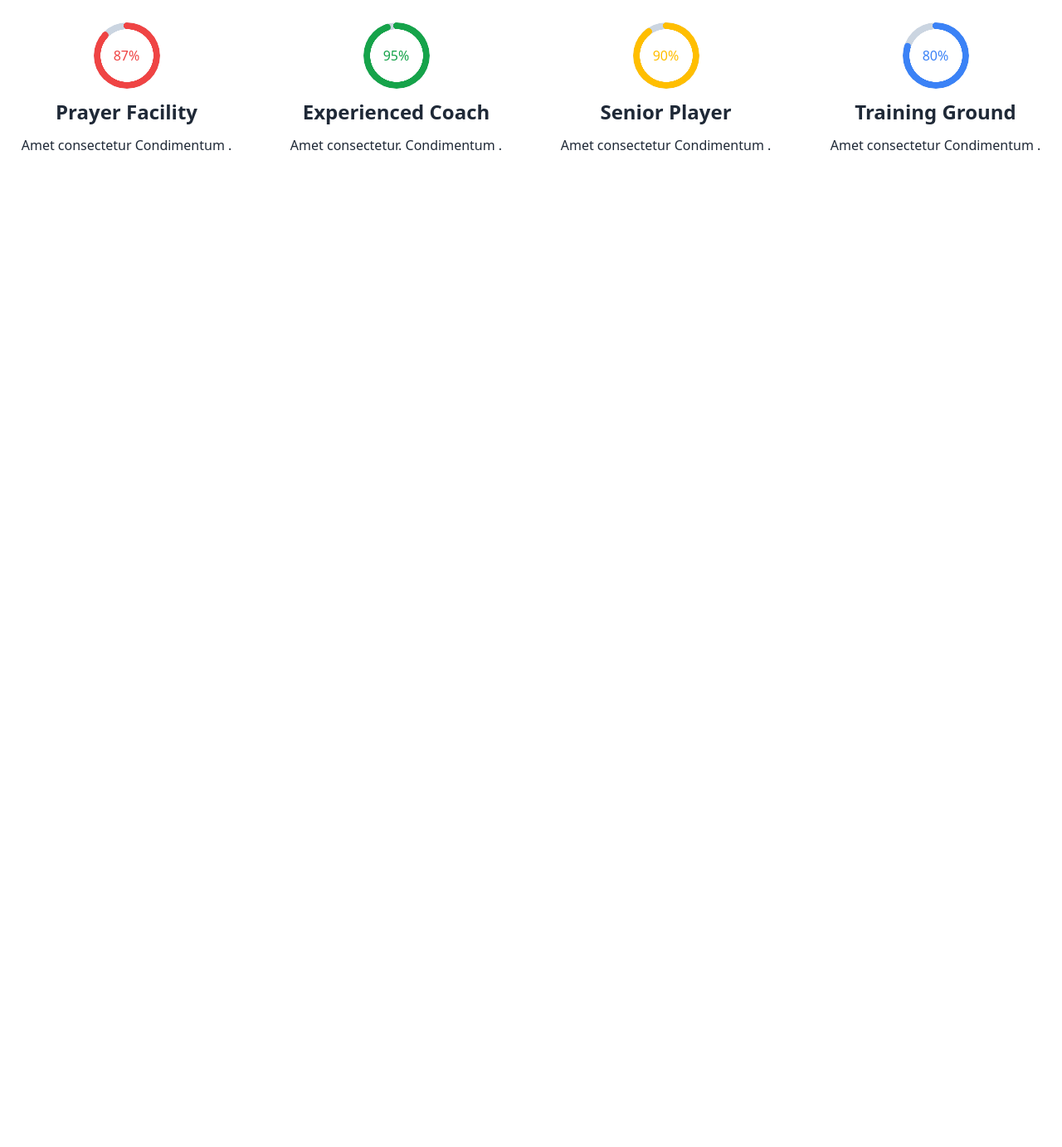
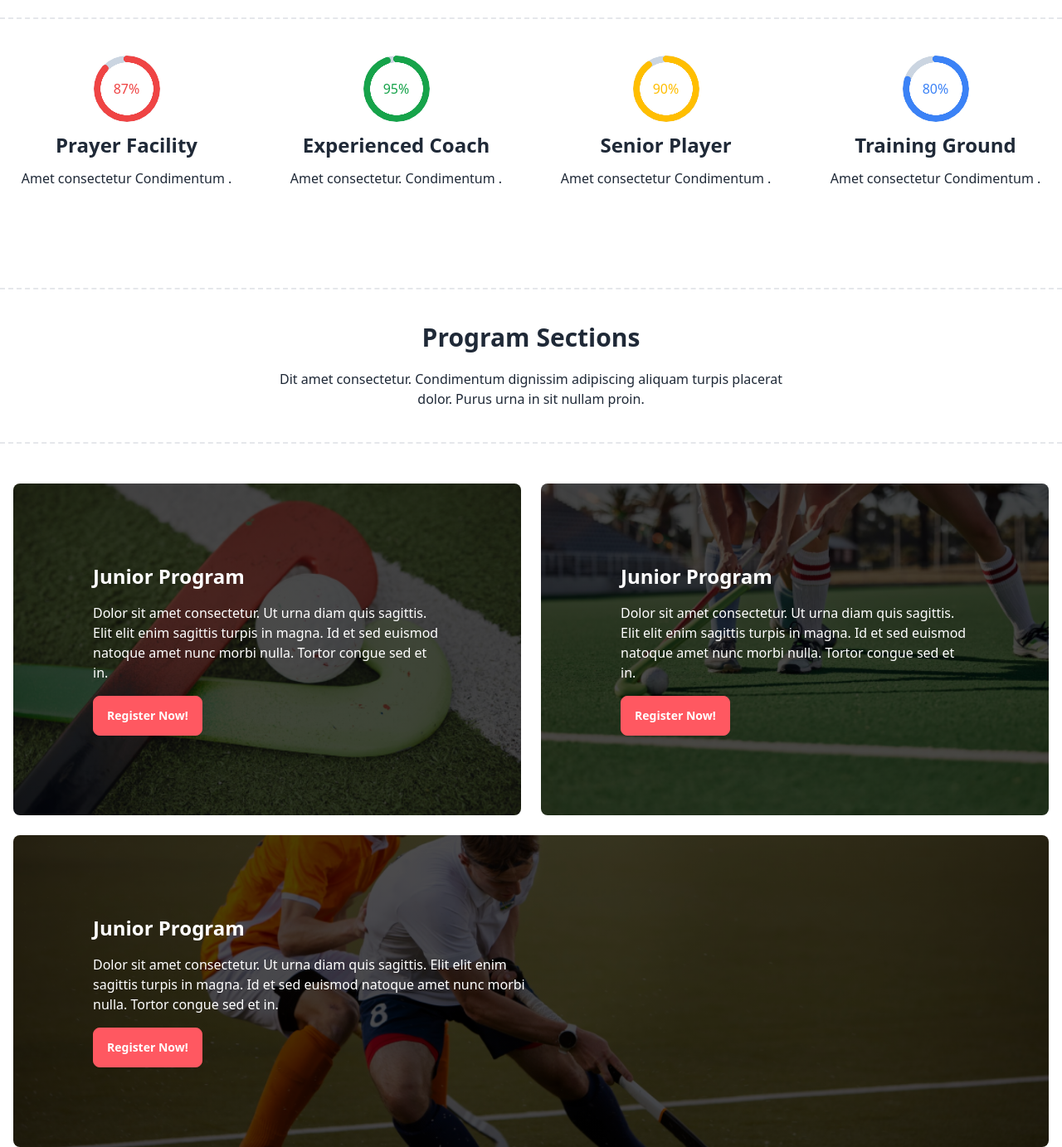
Before and after one commit to Rohithossain12/B9A3-Hockeys, a plain HTML site: page index.html in a window 1280 px wide. Shown: the part 933-2316 px from the top of the page at 83% size. Before the commit the page ends 1240 px from the top, so only its background shows below. Drawn offline with nearby package versions, Linux system fonts and the light colour scheme.

Commit message:
added css file and complete program section

```diff
--- a/index.html
+++ b/index.html
@@ -4,6 +4,7 @@
     <meta charset="UTF-8" />
     <meta name="viewport" content="width=device-width, initial-scale=1.0" />
     <title>B9A3-Hockeys</title>
+    <link rel="stylesheet" href="style.css" />
     <!-- DaisyUi + Tailwind CDN -->
     <link
       href="https://cdn.jsdelivr.net/npm/daisyui@4.12.10/dist/full.min.css"
@@ -33,7 +34,7 @@
     <!--Header Section  -->
     <header class="container mx-auto">
       <!--Navbar Section  -->
-      <nav>
+      <nav class="mb-10">
         <div class="navbar bg-base-100">
           <div class="navbar-start">
             <div class="dropdown">
@@ -261,7 +262,65 @@
         </div>
       </section>
 
-      <!--  -->
+      <!--Program Section -->
+      <section class="mt-24">
+        <div
+          class="space-y-5 text-center py-10 border-y-2 border-dashed flex flex-col items-center justify-center"
+        >
+          <h3 class="text-3xl font-bold">Program Sections</h3>
+          <p class="px-4 opacity-88 lg:w-1/2">
+            Dit amet consectetur. Condimentum dignissim adipiscing aliquam
+            turpis placerat dolor. Purus urna in sit nullam proin.
+          </p>
+        </div>
+        <!--Image Content  -->
+        <div class="grid grid-cols-1 lg:grid-cols-2 mt-12 gap-6 px-4 ">
+         <!-- Junior Program -->
+         <div
+         class="w-full junior-program flex flex-col justify-end items-center p-24 text-white rounded-lg"
+       >
+         <div>
+           <h5 class="text-2xl font-semibold mb-4">Junior Program</h5>
+           <p>
+             Dolor sit amet consectetur. Ut urna diam quis sagittis. Elit elit enim
+             sagittis turpis in magna. Id et sed euismod natoque amet nunc morbi nulla.
+             Tortor congue sed et in.
+           </p>
+           <button class="btn btn-error text-white mt-4">Register Now!</button>
+         </div>
+       </div>
+       <!-- Teenager Program -->
+       <div
+       class="w-full senior-program flex flex-col justify-end items-center p-24 text-white rounded-lg"
+     >
+       <div>
+         <h5 class="text-2xl font-semibold mb-4">Junior Program</h5>
+         <p>
+           Dolor sit amet consectetur. Ut urna diam quis sagittis. Elit elit enim
+           sagittis turpis in magna. Id et sed euismod natoque amet nunc morbi nulla.
+           Tortor congue sed et in.
+         </p>
+         <button class="btn btn-error text-white mt-4">Register Now!</button>
+       </div>
+     </div>
+     <!--Professional Program  -->
+     <div
+  class="w-full lg:col-span-2  justify-start items-center p-24 text-white rounded-lg professional-program overflow-hidden"
+>
+  <div>
+    <h5 class="text-2xl font-semibold mb-4">Junior Program</h5>
+    <p class=" lg:w-1/2">
+      Dolor sit amet consectetur. Ut urna diam quis sagittis. Elit elit enim
+      sagittis turpis in magna. Id et sed euismod natoque amet nunc morbi nulla.
+      Tortor congue sed et in.
+    </p>
+    <button class="btn btn-error text-white mt-4">Register Now!</button>
+  </div>
+</div>
+
+
+        </div>
+      </section>
     </main>
     <!-- Footer Section -->
     <footer></footer>
--- /dev/null
+++ b/style.css
@@ -0,0 +1,35 @@
+.junior-program {
+  background-image: linear-gradient(
+      45deg,
+      rgba(0, 0, 0, 0.7),
+      rgba(0, 0, 0, 0.7)
+    ),
+    url(Images/2.png);
+  background-repeat: no-repeat;
+  background-size: cover;
+  background-position: center;
+}
+
+.senior-program {
+  background-image: linear-gradient(
+      45deg,
+      rgba(0, 0, 0, 0.7),
+      rgba(0, 0, 0, 0.7)
+    ),
+    url(Images/3.png);
+  background-repeat: no-repeat;
+  background-size: cover;
+  background-position: center;
+}
+
+.professional-program {
+  background-image: linear-gradient(
+      45deg,
+      rgba(0, 0, 0, 0.7),
+      rgba(0, 0, 0, 0.7)
+    ),
+    url(Images/4.png);
+  background-repeat: no-repeat;
+  background-size: cover;
+  background-position: center;
+}
```
